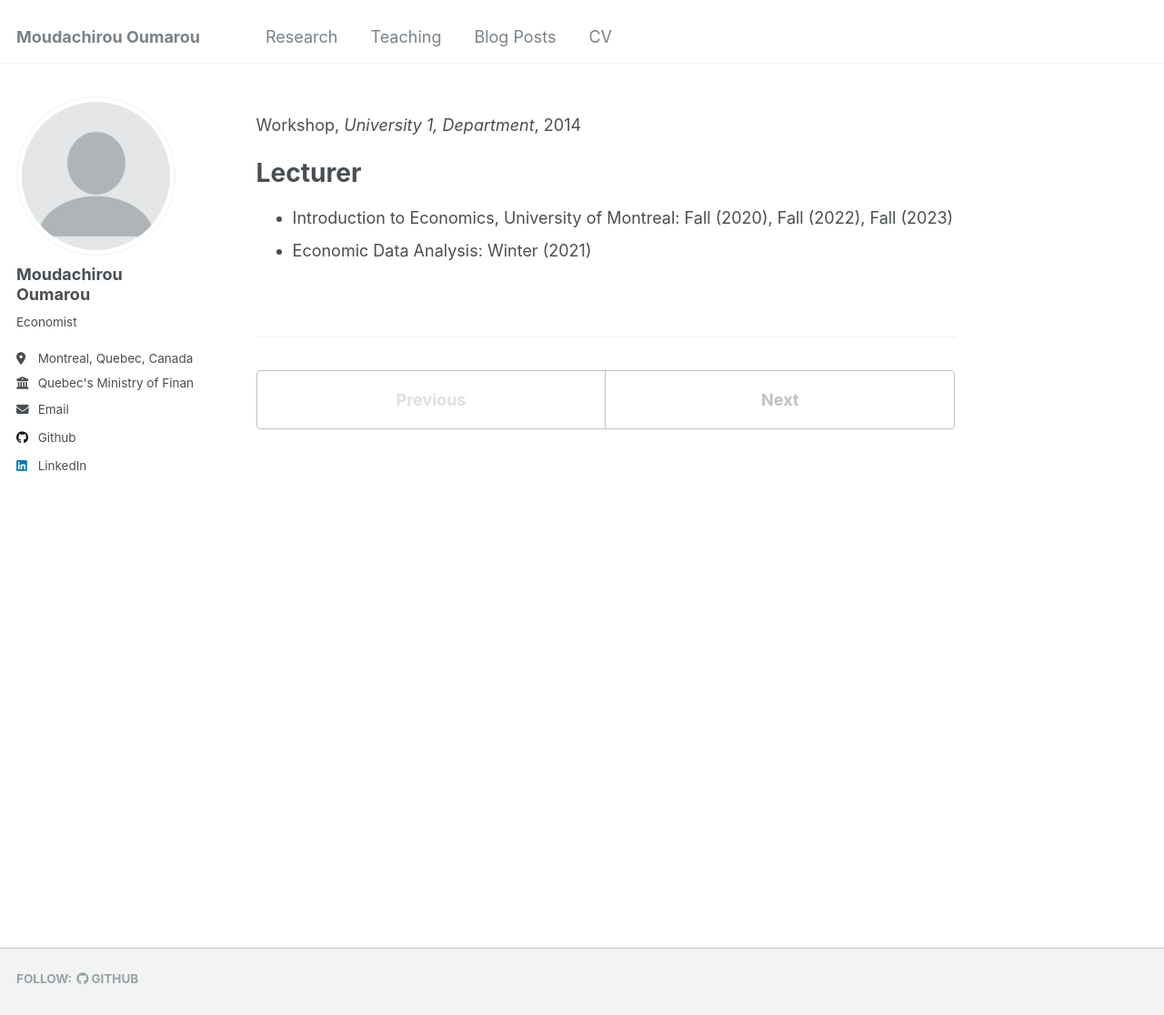
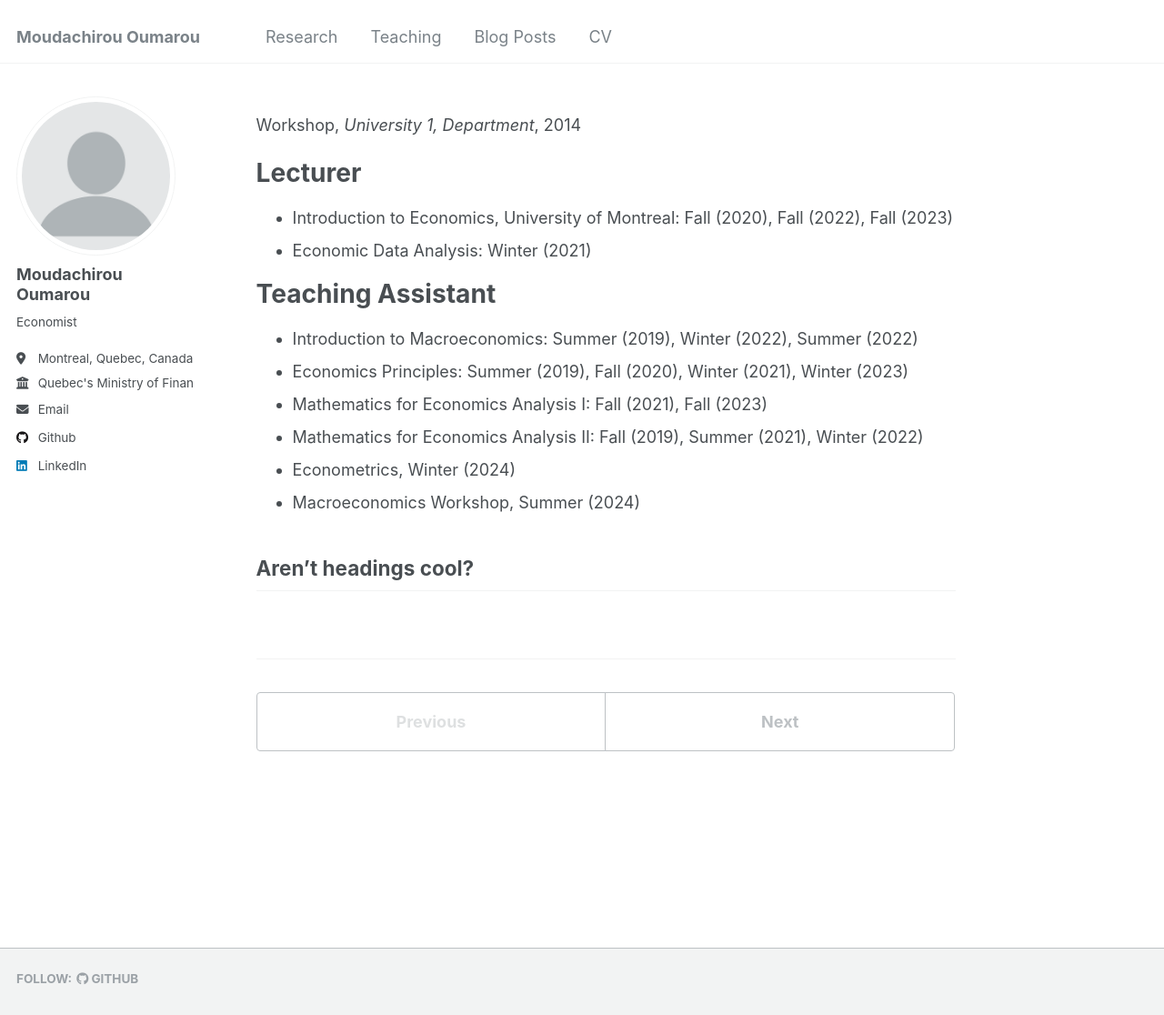
Before and after one commit to oumaroumoudachirou/oumaroumoudachirou.github.io, a Jekyll site: the page built from _teaching/2014-spring-teaching-1.md, in a window 1280 px wide and 1116 px high. Shown: the whole window at 91% size. Built offline with Jekyll 4.4.1, drawn with Linux system fonts in a browser that asks for light colours.

Commit message:
Update 2014-spring-teaching-1.md

```diff
--- a/_teaching/2014-spring-teaching-1.md
+++ b/_teaching/2014-spring-teaching-1.md
@@ -12,3 +12,16 @@ Lecturer
 ======
 * Introduction to Economics, University of Montreal: Fall (2020), Fall (2022), Fall (2023)
 * Economic Data Analysis: Winter (2021)
+
+
+Teaching Assistant
+======
+* Introduction to Macroeconomics:  Summer (2019), Winter (2022), Summer (2022)
+* Economics Principles:  Summer (2019), Fall (2020), Winter (2021), Winter (2023)
+* Mathematics for Economics Analysis I: Fall (2021), Fall (2023)
+* Mathematics for Economics Analysis II: Fall (2019), Summer (2021),  Winter (2022)
+* Econometrics, Winter (2024)
+* Macroeconomics Workshop, Summer (2024)
+
+Aren't headings cool?
+------
```
